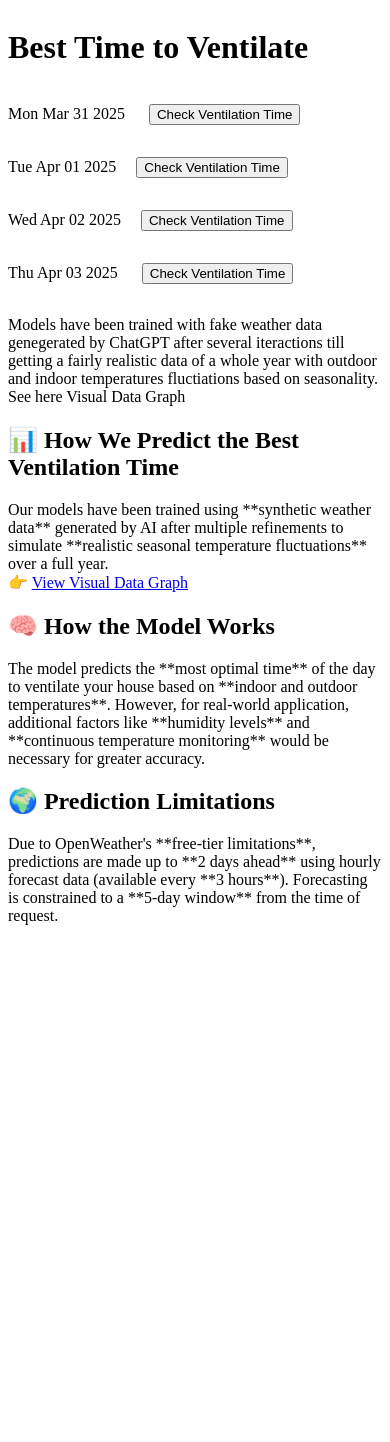
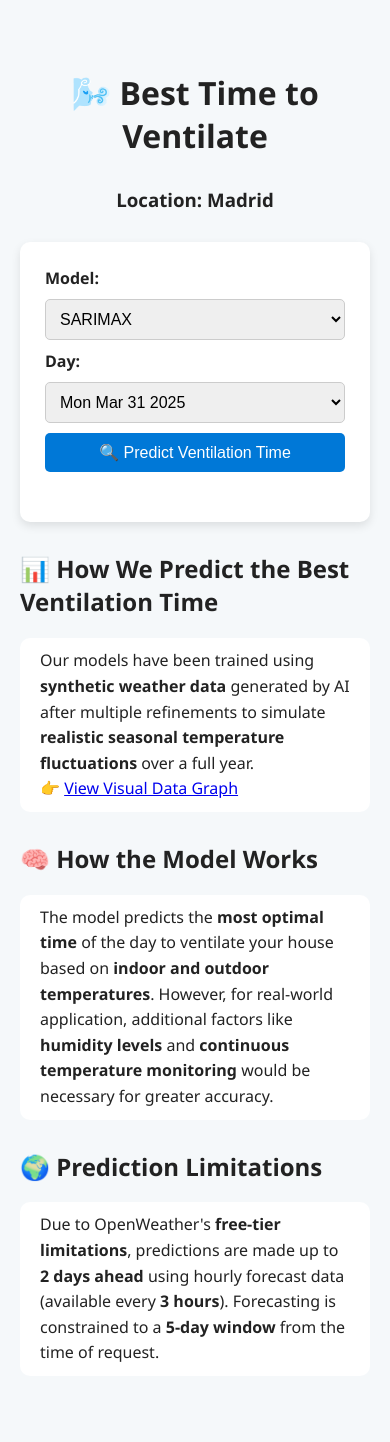
Before and after one commit to JavierBL89/Home-Ventilation-Predictor, a Flask app: page / in a window 390 px wide. Before the commit the page ends 925 px from the top, so only its background shows below. Run offline with Flask 3, Linux system fonts and the light colour scheme.

Commit message:
Add a nice User Interface adapted for Desktop and Mobile screens

```diff
--- a/models/arima.py
+++ b/models/arima.py
@@ -64,18 +64,18 @@ def first_arima_model():
 
 
 
+
+
 def optimized_arima_model():
 
     ##### IMPROVING ARIMA (optimize p,d,q)
     from pmdarima import auto_arima
-
     from statsmodels.tsa.statespace.sarimax import SARIMAX
 
     # disable interactive plotting and use a non-GUI backend:
     import matplotlib
     matplotlib.use("Agg")  # Use a non-interactive backend (Agg)
     import matplotlib.pyplot as plt
-
 
 
     df=arima_data_loader()
--- a/server.py
+++ b/server.py
@@ -1,4 +1,4 @@
-from flask import Flask, request, jsonify, render_template
+from flask import Flask, request, jsonify, render_template,send_from_directory
 import pandas as pd
 import numpy as np
 from models.arima import optimized_arima_model
@@ -6,7 +6,13 @@ from dotenv import load_dotenv
 import os
 
 load_dotenv()  # Load .env file
-app = Flask(__name__, static_folder="static")
+app = Flask(__name__, static_folder="static", template_folder='templates')
+
+# Serve static files like images
+@app.route('/static/<path:filename>')
+def static_files(filename):
+    return send_from_directory(app.static_folder, filename)
+
 
 
 @app.route('/', methods=['GET'])
@@ -149,13 +155,23 @@ def predict():
     print("Final suggested hours:", suggested_hours)  # Debugging
 
 
+    ## More uselful weather data
+    weather_condition = weather_data[0]["weather"][0]["main"].lower()  # e.g., "clouds"
+    avg_temp = round(df["outdoor_temperature"].mean(), 1)
+    max_temp = round(df["outdoor_temperature"].max(), 1)
+    min_temp = round(df["outdoor_temperature"].min(), 1)
+
+
     return jsonify({
         "bestVentilationTime": f"{best_hour}:00",
         "alternativeTimes": [h for h in suggested_hours if h != f"{best_hour}:00"],
         "morningSuggestion": best_morning_hour,
         "eveningSuggestion": best_evening_hour,
-        "season": "winter" if winter_mode else "summer"
-
+        "season": "winter" if winter_mode else "summer",
+        "weatherCondition": weather_condition,
+        "avgTemperature": avg_temp,
+        "maxTemperature": max_temp,
+        "minTemperature": min_temp
    }), 200
 
 
--- a/static/css/style.css
+++ b/static/css/style.css
@@ -1,13 +1,92 @@
-#intefacePanel{
+body {
+    font-family: 'Segoe UI', sans-serif;
+    margin: 0;
+    padding: 0;
+    background: #f5f8fa;
+    color: #222;
+}
+
+.container {
+    max-width: 800px;
+    margin: 30px auto;
+    padding: 20px;
+}
+
+h1,h3 {
+    text-align: center;
+    margin-bottom: 30px;
+}
+
+.card {
+    background: white;
+    border-radius: 10px;
+    padding: 25px;
+    box-shadow: 0 4px 10px rgba(0, 0, 0, 0.1);
+}
+
+.selectors {
     display: flex;
     flex-direction: column;
+    gap: 15px;
+    margin-bottom: 25px;
 }
 
-#intefacePanel p{
-    display: inline-block;
+.selectors label {
+    font-weight: bold;
 }
-#intefacePanel button{
-    width: fit-content;
-    display: inline-block;
-    margin-left: 20px;
+
+.selectors select,
+#predictButton {
+    padding: 10px;
+    font-size: 1rem;
+    border-radius: 5px;
+    border: 1px solid #ccc;
 }
+
+#predictButton {
+    background: #0078d7;
+    color: white;
+    border: none;
+    cursor: pointer;
+    transition: background 0.3s ease;
+}
+
+#predictButton:hover {
+    background: #005fa3;
+}
+
+.results {
+    margin-top: 20px;
+    text-align: center;
+}
+
+.results img {
+    width: 80px;
+    height: 80px;
+}
+
+.hidden {
+    display: none;
+}
+
+.info-section p {
+    padding: 10px 20px ;
+    background: #fff;
+    border-radius: 10px;
+    line-height: 1.6;
+}
+
+.info-section h2 {
+    margin-top: 30px;
+}
+
+@media (max-width: 600px) {
+    .selectors {
+        gap: 10px;
+    }
+
+    .results img {
+        width: 60px;
+        height: 60px;
+    }
+}
--- a/static/js/weatherRetriever.js
+++ b/static/js/weatherRetriever.js
@@ -2,7 +2,10 @@
 let openWeatherAPIString = "";
 
 document.addEventListener("DOMContentLoaded", () => {
-    const dateOptions = document.querySelectorAll("#intefacePanel button");
+
+    const daySelector = document.getElementById("daySelector");
+    const submitBtn = document.getElementById("predictButton");
+    const modelSelector = document.getElementById("modelSelector");
 
     // Create separate instances for each future date
     const today = new Date();
@@ -29,13 +32,21 @@ document.addEventListener("DOMContentLoaded", () => {
     document.getElementById("fourthDay").innerHTML = fourthDayString;
     document.getElementById("fifthDay").innerHTML = fifthDayString;
 
-    console.log(secondDayString);
 
 
-    dateOptions.forEach((dateOption) => {
-        dateOption.addEventListener("click", () => {
-            getWeatherData(dateOption.name)
-        })
+    // listen to Submit Event
+    submitBtn.addEventListener("click", async () => {
+        const selectedDate = daySelector.value;
+        const model = modelSelector.value;
+        console.log(selectedDate, model);
+        submitBtn.disabled = true;
+        submitBtn.innerHTML = "⏳ Predicting...";
+
+        await getWeatherData(selectedDate, model);
+
+        // After processing is complete
+        submitBtn.disabled = false;
+        submitBtn.innerHTML = "🔍 Predict Ventilation Time";
     });
 });
 
@@ -116,7 +127,7 @@ function filterForecastByDate(foreCastList, selectedDate) {
  * loaded, it logs an error message and returns early. It then constructs a URL with the provided
  * parameters, makes a fetch request to the API, and processes the response data.
  */
-async function getWeatherData(selectedDate) {
+async function getWeatherData(selectedDate, model) {
 
     await loadAPIKey()
     if (!openWeatherAPIString) {
@@ -140,7 +151,7 @@ async function getWeatherData(selectedDate) {
             console.log("Filtered Forecast for", targetDate, ":", filteredForecast.length);
 
             // send data to python backend
-            await sendToBackEnd(filteredForecast, targetDate)
+            await sendToBackEnd(filteredForecast, targetDate, model)
 
         } else {
             throw new Error(data.message);
@@ -160,7 +171,7 @@ async function getWeatherData(selectedDate) {
  * format and will be included in the body of the POST request to the backend server. The backend
  * server will
  */
-async function sendToBackEnd(filteredForecast, targetDate) {
+async function sendToBackEnd(filteredForecast, targetDate, model) {
 
     console.log("Sending to backend:", { filteredForecast, targetDate });
     try {
@@ -169,7 +180,8 @@ async function sendToBackEnd(filteredForecast, targetDate) {
             headers: { "Content-Type": "application/json" },
             body: JSON.stringify({
                 weatherData: filteredForecast,
-                targetDate: targetDate
+                targetDate: targetDate,
+                model: model
             })
         });
 
@@ -180,10 +192,85 @@ async function sendToBackEnd(filteredForecast, targetDate) {
         const alternatives = Array.isArray(result.alternativeTimes)
             ? result.alternativeTimes.join(', ')
             : "No alternatives available";
-        // ✅ Display results
-        alert(`Best ventilation time: ${result.bestVentilationTime}\nMorning suggestion ${result.morningSuggestion}\nEvening suggestion ${result.eveningSuggestion}\nSeason: ${result.season}\nAlternatives: ${alternatives}`);
+
+        sendVisualResults(result, alternatives, targetDate)
+
     }
     catch (error) {
         console.error("Error sending data to backend:", error);
     }
+
+
+    /**
+     * The function `sendVisualResults` displays weather-related data in the DOM and updates the
+     * weather icon based on the weather condition provided.
+     * @param result - The `sendVisualResults` function is designed to display weather-related results
+     * in the DOM based on the `result` object passed to it. The `result` object contains the following
+     * properties:
+     */
+    async function sendVisualResults(result, alternatives) {
+        // Display in DOM
+        document.getElementById("result-container").style.display = "block";
+        document.getElementById("avgTemp").textContent = result.avgTemperature;
+        document.getElementById("minTemp").textContent = result.minTemperature;
+        document.getElementById("maxTemp").textContent = result.maxTemperature;
+        document.getElementById("bestVentilationTime").textContent = result.bestVentilationTime;
+        document.getElementById("morningSuggestion").textContent = result.morningSuggestion;
+        document.getElementById("eveningSuggestion").textContent = result.eveningSuggestion;
+        document.getElementById("alternativeTimes").textContent = alternatives;
+        document.getElementById("season").textContent = result.season;
+
+        updateWeatherIcon(result.weatherCondition)
+    }
+
+
+
+
+   /**
+    * The function `updateWeatherIcon` takes a weather condition as input and updates the weather icon
+    * and description on a webpage based on the condition.
+    * @param weatherCondition - The `weatherCondition` parameter should be a string representing the
+    * current weather condition. It can be one of the following values: "clear", "clouds", "rain",
+    * "drizzle", "thunderstorm", or "snow".
+    */
+    function updateWeatherIcon(weatherCondition) {
+        const iconMap = {
+        clear: {
+            icon: "clear.png",
+            description: "Clear sky"
+        },
+        clouds: {
+            icon: "clouds.png",
+            description: "Cloudy"
+        },
+        rain: {
+            icon: "rain.png",
+            description: "Rainy"
+        },
+        drizzle: {
+            icon: "drizzle.png",
+            description: "Light rain"
+        },
+        thunderstorm: {
+            icon: "thunderstorm.png",
+            description: "Stormy"
+        },
+        snow: {
+            icon: "snow.png",
+            description: "Snowy"
+        }
+          }
+
+
+    const lowerCondition = weatherCondition.toLowerCase();
+    const info = iconMap[lowerCondition];
+
+    // Fallback if condition is not mapped
+    const iconFile = info ? info.icon : "Ups!";
+    const description = info ? info.description : "Unknown Weather Category";
+
+    document.getElementById("weatherCondition").textContent = description;
+    document.getElementById("weather-icon").src = `/static/images/${iconFile}`;
+    }
+
 }
--- a/templates/index.html
+++ b/templates/index.html
@@ -7,35 +7,64 @@
     <title>Ventilation Predictor</title>
 
     <link rel="stylesheet" href="{{ url_for('static', filename='css/style.css') }}">
-
 </head>
 
 <body>
-    <div id="intefacePanel">
-        <h1>Best Time to Ventilate</h1>
-        <div class="window">
-            <p><span id="secondDay"></span> <button name="secondDay">Check Ventilation Time</button></p>
+
+    <div class="container">
+
+        <h1>🌬️ Best Time to Ventilate</h1>
+
+
+        <h3>Location: Madrid</h3>
+
+        <div class="card">
+
+            <div class="selectors">
+                <label for="modelSelector">Model:</label>
+                <select id="modelSelector">
+                    <option value="sarimax">SARIMAX</option>
+                    <option value="prophet">Prophet</option>
+                </select>
+
+                <label for="daySelector">Day:</label>
+                <select id="daySelector">
+                    <option value="secondDay" id="secondDay"></option>
+                    <option value="thirdDay" id="thirdDay"></option>
+                    <option value="fourthDay" id="fourthDay"></option>
+                    <option value="fifthDay" id="fifthDay"></option>
+                </select>
+
+                <button id="predictButton">🔍 Predict Ventilation Time</button>
             </div>
-        <div class="window">
-            <p> <span id="thirdDay"></span><button name="thirdDay">Check Ventilation Time</button></p>
+
+            <div id="result-container" class="results hidden">
+                <div>
+                    <h4>Weather Info</h4>
                 </div>
-        <div class="window">
-            <p> <span id="fourthDay"></span><button name="fourthDay">Check Ventilation Time</button></p>
-        </div>
-        <div class="window">
-            <p> <span id="fifthDay"></span> <button name="fifthDay">Check Ventilation Time</button> </p>
+                <img id="weather-icon" src="" alt="Weather Icon" />
+                <p><strong>Weather:</strong> <span id="weatherCondition"></span></p>
+                <p><strong>Avg Temp:</strong> <span id="avgTemp"></span>°C</p>
+                <p><strong>Min / Max:</strong> <span id="minTemp"></span>°C / <span id="maxTemp"></span>°C</p>
+                <p><strong>Season:</strong> <span id="season"></span></p>
+
+                <div>
+                    <h4>Prediction of Most Optimal Home Ventilation Time</h4>
+                    <p><strong>Best time:</strong> <span id="bestVentilationTime"></span></p>
+                    <p><strong>Morning:</strong> <span id="morningSuggestion"></span></p>
+                    <p><strong>Evening:</strong> <span id="eveningSuggestion"></span></p>
+                    <p><strong>Alternatives:</strong> <span id="alternativeTimes"></span></p>
                 </div>
             </div>
-    <p>Models have been trained with fake weather data genegerated by ChatGPT after several iteractions till getting a
-        fairly realistic data of a whole year with outdoor and indoor temperatures fluctiations based on seasonality.
-        See here Visual Data Graph
-    </p>
+        </div>
+
 
         <section class="info-section">
             <h2>📊 How We Predict the Best Ventilation Time</h2>
             <p>
-            Our models have been trained using **synthetic weather data** generated by AI after multiple refinements
-            to simulate **realistic seasonal temperature fluctuations** over a full year.
+                Our models have been trained using <b>synthetic weather data</b> generated by AI after multiple
+                refinements
+                to simulate <b>realistic seasonal temperature fluctuations</b> over a full year.
                 <br>
                 👉 <a href="#" class="data-graph-link">View Visual Data Graph</a>
             </p>
@@ -44,17 +73,20 @@
         <section class="info-section">
             <h2>🧠 How the Model Works</h2>
             <p>
-            The model predicts the **most optimal time** of the day to ventilate your house based on **indoor and
-            outdoor temperatures**. However, for real-world application, additional factors like **humidity levels**
-            and **continuous temperature monitoring** would be necessary for greater accuracy.
+                The model predicts the <b>most optimal time</b> of the day to ventilate your house based on <b>indoor
+                    and
+                    outdoor temperatures</b>. However, for real-world application, additional factors like <b>humidity
+                    levels</b>
+                and <b>continuous temperature monitoring</b> would be necessary for greater accuracy.
             </p>
         </section>
 
         <section class="info-section">
             <h2>🌍 Prediction Limitations</h2>
             <p>
-            Due to OpenWeather's **free-tier limitations**, predictions are made up to **2 days ahead** using
-            hourly forecast data (available every **3 hours**). Forecasting is constrained to a **5-day window**
+                Due to OpenWeather's <b>free-tier limitations</b>, predictions are made up to <b>2 days ahead</b> using
+                hourly forecast data (available every <b>3 hours</b>). Forecasting is constrained to a <b>5-day
+                    window</b>
                 from the time of request.
             </p>
         </section>
```
Also changed, not shown: static/images/clear.png (added), static/images/clouds.png (added), static/images/heavy-rain.png (added), static/images/partly-cloudy.png (added), static/images/snow.png (added), static/images/storm.png (added), static/images/windy.png (added), static/js/weatherVisuals.js (added). Lines whose indentation alone changed are shown as unchanged.
